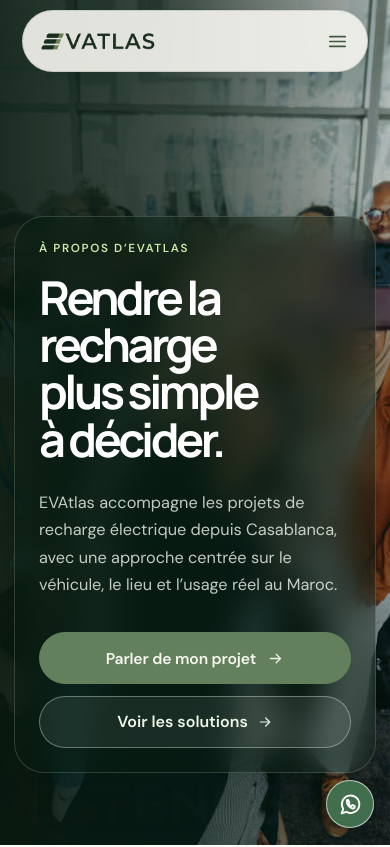
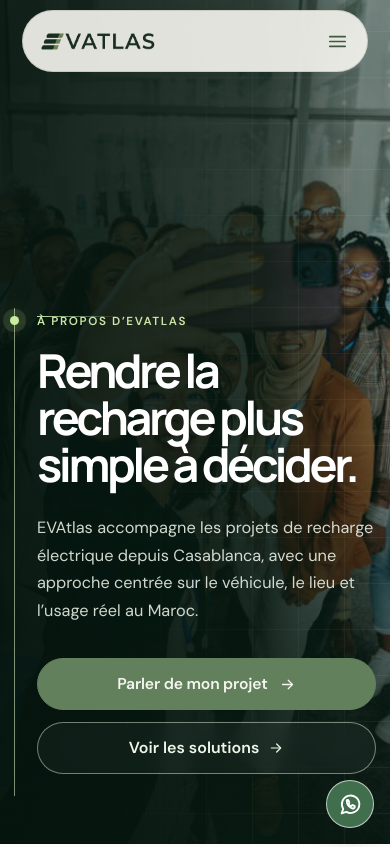
Before and after one commit to evatlasstore-dot/nextevatlas, a Next.js app: page /a-propos in a window 390 px wide. Shown: the top 847 px of the page. Built offline with nearby package versions, Linux system fonts and the light colour scheme.

Commit message:
Refine about page hero composition

```diff
--- a/components/content/ContentPages.module.css
+++ b/components/content/ContentPages.module.css
@@ -56,55 +56,79 @@
 }
 
 .about-hero {
-  min-height: min(860px, 100svh);
+  min-height: min(900px, 100svh);
   color: #f4f9ef;
-  background: #122c1e url('/images/evatlas-team.jpg') center / cover no-repeat;
+  background: #122c1e url('/images/evatlas-team.jpg') center 43% / cover no-repeat;
   isolation: isolate;
 }
 
 .about-hero::before {
   position: absolute;
-  z-index: -1;
+  z-index: 0;
   inset: 0;
-  background: linear-gradient(90deg, rgba(8, 27, 17, .92) 0%, rgba(8, 27, 17, .77) 47%, rgba(8, 27, 17, .29) 100%);
+  background:
+    linear-gradient(90deg, rgba(6, 22, 14, .94) 0%, rgba(8, 28, 18, .83) 34%, rgba(10, 32, 20, .5) 57%, rgba(9, 29, 18, .14) 100%),
+    linear-gradient(0deg, rgba(5, 19, 12, .56) 0%, transparent 44%);
   content: "";
 }
 
 .about-hero::after {
   position: absolute;
-  z-index: -1;
-  width: min(48vw, 680px);
-  aspect-ratio: 1;
-  right: -18%;
-  bottom: -48%;
-  border: 1px solid rgba(218, 244, 194, .25);
-  border-radius: 50%;
-  box-shadow: 0 0 0 55px rgba(193, 229, 162, .055), 0 0 0 110px rgba(193, 229, 162, .035);
+  z-index: 0;
+  inset: 0;
+  pointer-events: none;
+  opacity: .58;
+  background-image:
+    linear-gradient(rgba(220, 244, 194, .18) 1px, transparent 1px),
+    linear-gradient(90deg, rgba(220, 244, 194, .18) 1px, transparent 1px);
+  background-position: right center;
+  background-size: clamp(46px, 4.6vw, 74px) clamp(46px, 4.6vw, 74px);
+  mask-image: linear-gradient(90deg, transparent 42%, #000 100%);
+  -webkit-mask-image: linear-gradient(90deg, transparent 42%, #000 100%);
   content: "";
 }
 
 .about-hero-grid {
   position: relative;
   z-index: 1;
-  min-height: min(650px, 76svh);
+  min-height: min(665px, 78svh);
   grid-template-columns: minmax(0, 730px);
   align-items: end;
 }
 
 .about-hero-copy {
+  position: relative;
   max-width: 730px;
-  padding: clamp(24px, 3vw, 38px);
-  border: 1px solid rgba(230, 248, 215, .17);
-  border-radius: 30px;
-  background: rgba(8, 29, 18, .43);
-  box-shadow: 0 28px 70px rgba(1, 14, 8, .22);
-  backdrop-filter: blur(15px);
+  padding: 8px 0 clamp(30px, 4vw, 48px) clamp(24px, 3.1vw, 46px);
+  border-left: 1px solid rgba(222, 243, 202, .56);
+}
+
+.about-hero-copy::before {
+  position: absolute;
+  top: 8px;
+  left: -5px;
+  width: 9px;
+  aspect-ratio: 1;
+  border-radius: 50%;
+  background: #c8ed9c;
+  box-shadow: 0 0 0 7px rgba(200, 237, 156, .13), 0 0 28px rgba(200, 237, 156, .76);
+  content: "";
+}
+
+.about-hero-copy::after {
+  position: absolute;
+  top: 8px;
+  left: clamp(24px, 3.1vw, 46px);
+  width: clamp(76px, 9vw, 142px);
+  height: 1px;
+  background: linear-gradient(90deg, rgba(205, 239, 171, .95), rgba(205, 239, 171, 0));
+  content: "";
 }
 
 .about-hero .about-eyebrow { color: #cce8a8; }
-.about-hero .about-hero-copy h1 { color: #fff; }
-.about-hero .about-hero-copy > p:last-of-type { color: rgba(247, 253, 242, .78); }
-.about-hero .about-secondary-link { color: #eff8e8; border-color: rgba(239, 248, 232, .36); background: rgba(255, 255, 255, .08); }
+.about-hero .about-hero-copy h1 { max-width: 720px; color: #fff; text-wrap: balance; }
+.about-hero .about-hero-copy > p:last-of-type { max-width: 610px; color: rgba(247, 253, 242, .84); }
+.about-hero .about-secondary-link { color: #eff8e8; border-color: rgba(239, 248, 232, .45); background: rgba(255, 255, 255, .04); backdrop-filter: blur(8px); }
 .about-hero .about-secondary-link:hover { background: rgba(255, 255, 255, .16); }
 
 .catalog-hero-copy h1,
@@ -595,6 +619,26 @@
   .catalog-hero,
   .about-hero,
   .faq-page-hero { padding-top: 132px; padding-bottom: 72px; }
+  .about-hero {
+    min-height: max(720px, 100svh);
+    padding-top: 118px;
+    padding-bottom: 48px;
+    background-position: 58% center;
+  }
+  .about-hero::before {
+    background:
+      linear-gradient(90deg, rgba(5, 20, 13, .94) 0%, rgba(7, 25, 16, .84) 68%, rgba(8, 28, 18, .44) 100%),
+      linear-gradient(0deg, rgba(5, 19, 12, .72), transparent 48%);
+  }
+  .about-hero::after {
+    opacity: .34;
+    background-size: 46px 46px;
+    mask-image: linear-gradient(90deg, transparent 27%, #000 100%);
+    -webkit-mask-image: linear-gradient(90deg, transparent 27%, #000 100%);
+  }
+  .about-hero-grid { min-height: calc(max(720px, 100svh) - 166px); align-items: end; }
+  .about-hero-copy { padding: 6px 0 22px 22px; }
+  .about-hero-copy::after { left: 22px; width: 84px; }
   .catalog-hero-copy h1,
   .about-hero-copy h1,
   .faq-page-hero h1,
```
